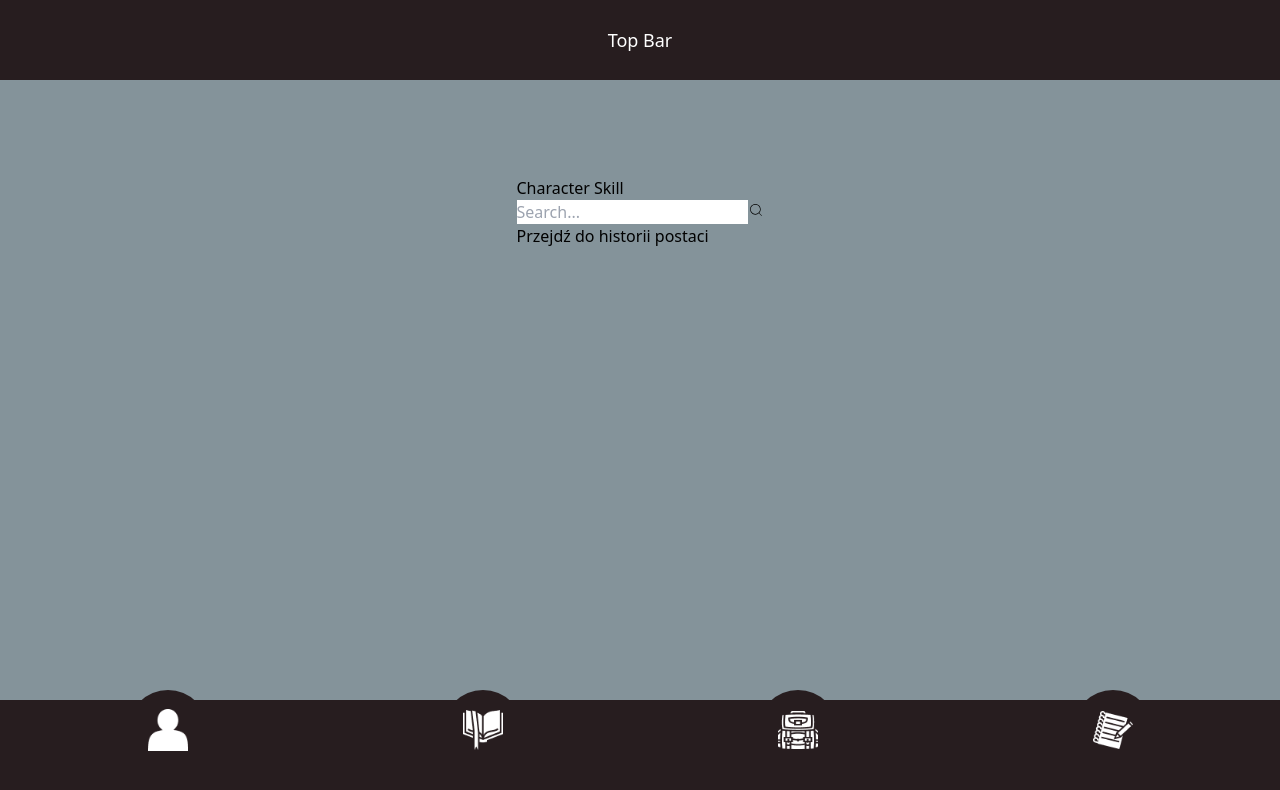
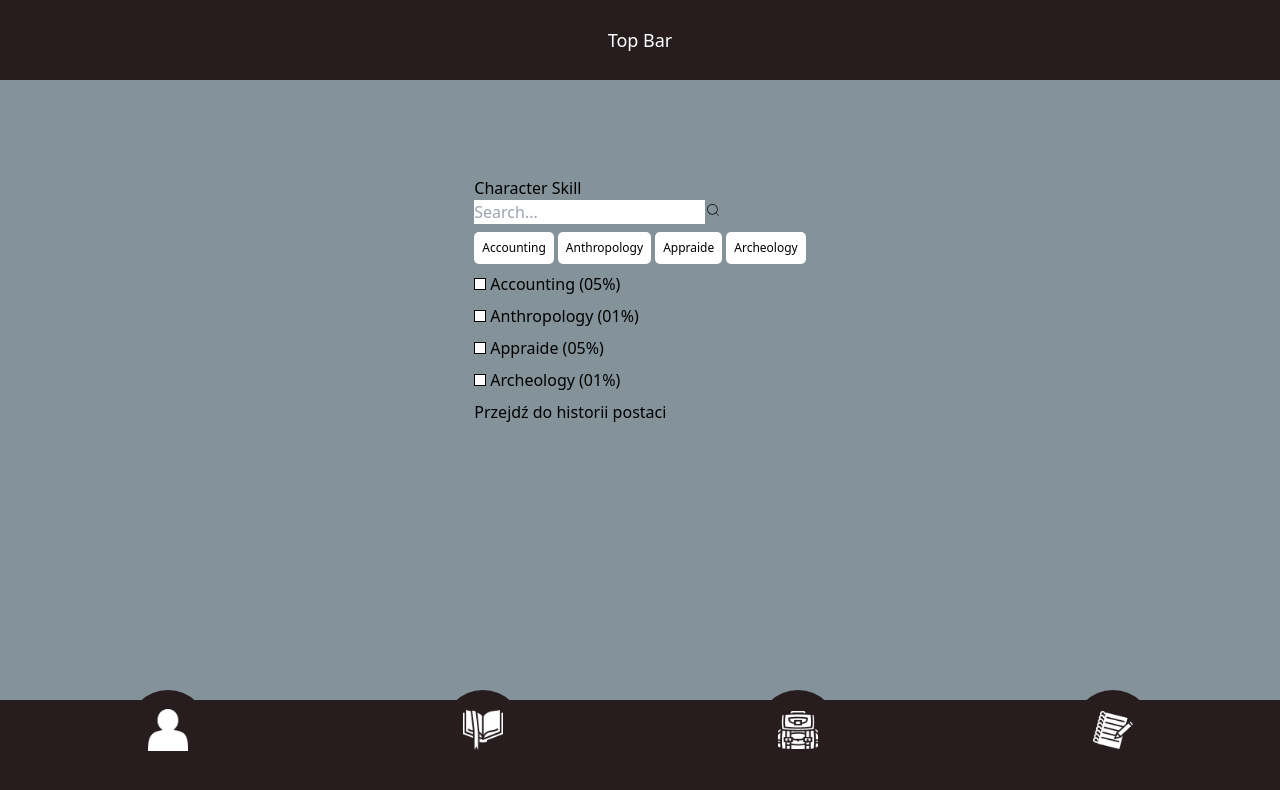
Before and after one commit to krzysztofsaja/cthulu, a Next.js app: page /character-skills in a window 1280 px wide. Shown: the top 790 px of the page. Built offline with nearby package versions, Linux system fonts and the light colour scheme.

Commit message:
Dodanie Skill_categories

```diff
--- a/src/app/character-skills/page.tsx
+++ b/src/app/character-skills/page.tsx
@@ -1,16 +1,16 @@
-// Import necessary modules and components
-"use client";
 
-import { useState } from "react";
+"use client"
+import React, { useState } from "react";
 import Link from 'next/link';
 import Layout from '../../shared/components/Layout';
-import SearchBar from "@/src/shared/components/SearchBar/SearchBar";
+import Categories from '../../shared/components/Skill_categories';
+import SearchBar from '../../shared/components/SearchBar/SearchBar';
+
 
 function CharacterSkill() {
   const [searchQuery, setSearchQuery] = useState('');
 
-  const handleSearchChange = (value) => {
-    console.log("Search", value);
+  const handleSearchChange = (value: string) => {
     setSearchQuery(value);
   };
 
@@ -30,6 +30,9 @@ function CharacterSkill() {
         onSearchSubmit={handleSearchSubmit}
       />
 
+      {/* Include the Categories component here */}
+      <Categories />
+
       <Link href="/backstory">Przejdź do historii postaci</Link>
     </Layout>
   );
--- /dev/null
+++ b/src/shared/components/Skill_categories.tsx
@@ -0,0 +1,58 @@
+// Skill_categories.tsx
+import React from 'react';
+
+interface CategoryProps {
+  name: string;
+  onClick: () => void;
+}
+
+const Category: React.FC<CategoryProps> = ({ name, onClick }) => {
+  return (
+    <div
+      className="cursor-pointer bg-white text-black w-84 h-26 p-2 rounded-md transition duration-300 ease-in-out transform hover:scale-105 text-xs"
+      onClick={onClick}
+      style={{
+        borderRadius: '5px', // Dostosuj stopień zaokrąglenia tutaj
+      }}
+    >
+      {name}
+    </div>
+  );
+};
+
+const SkillCategories: React.FC = () => {
+  const handleCategoryClick = (category: string) => {
+    console.log(`Category clicked: ${category}`);
+  };
+
+  const categories = [
+    { name: 'Accounting', percentage: '05%' },
+    { name: 'Anthropology', percentage: '01%' },
+    { name: 'Appraide', percentage: '05%' },
+    { name: 'Archeology', percentage: '01%' },
+  ];
+
+  return (
+    <div>
+      <div className="flex gap-1 mt-2">
+        {categories.map((category, index) => (
+          <Category
+            key={index}
+            name={category.name}
+            onClick={() => handleCategoryClick(category.name)}
+          />
+        ))}
+      </div>
+      <ul className="mt-2">
+        {categories.map((category, index) => (
+          <li key={index} className="flex items-center mb-2">
+            <div className="w-3 h-3 bg-white border border-gray-500 mr-1"></div>
+            {`${category.name} (${category.percentage})`}
+          </li>
+        ))}
+      </ul>
+    </div>
+  );
+};
+
+export default SkillCategories;
```
